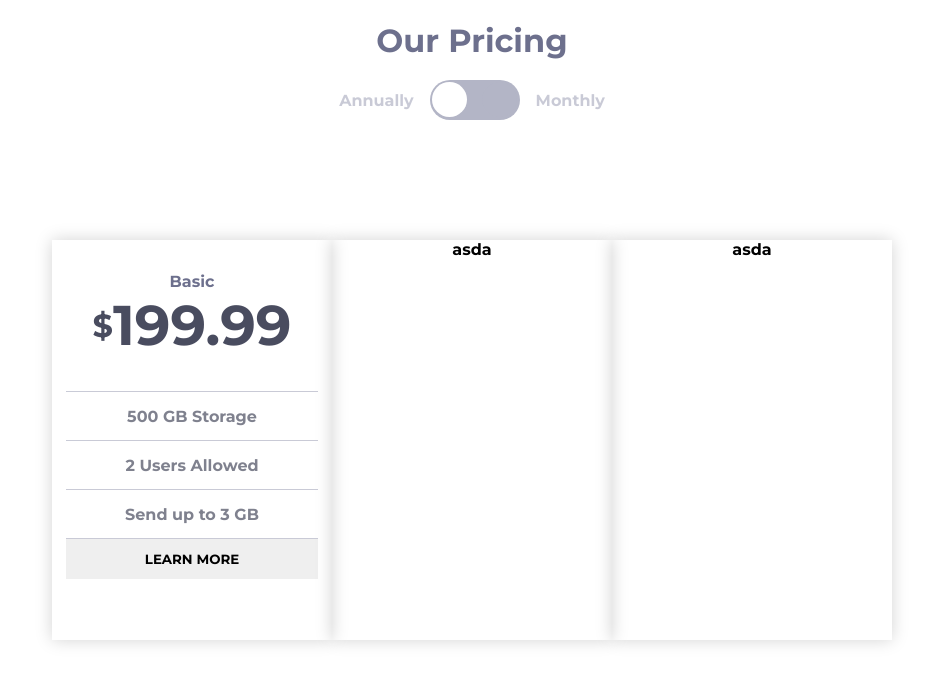
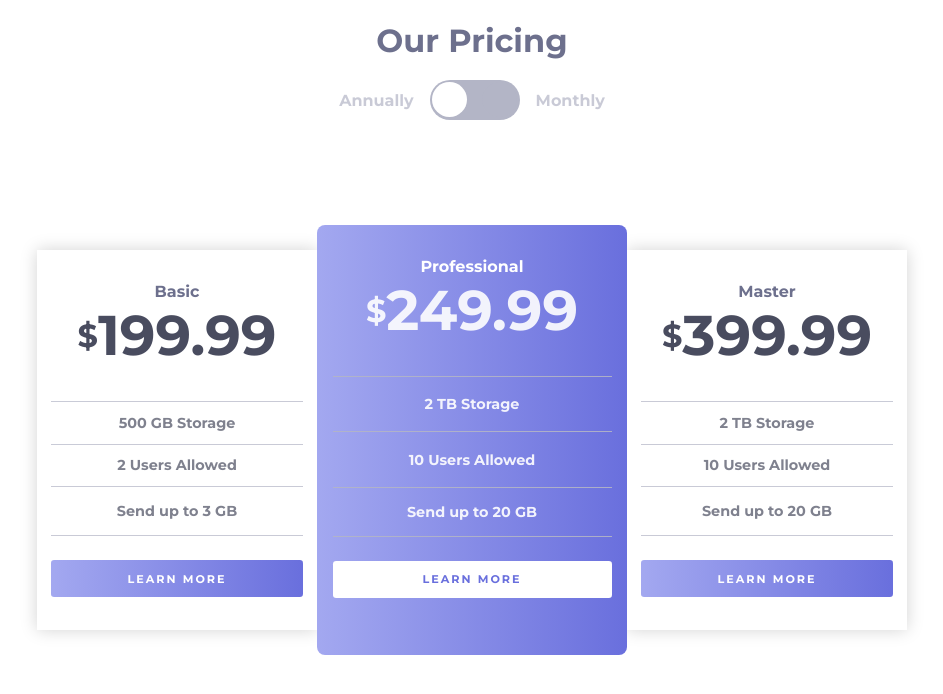
Before and after one commit to Otavin23/Pricing-component-with-toggle, a React (Vite) app: page / in a window 1280 px wide. Shown: the top 694 px of the page, without its empty margins (168-1111 px from the left). Built offline with nearby package versions, Linux system fonts and the light colour scheme.

Commit message:
cardsLogica

```diff
--- a/src/pages/Home/index.tsx
+++ b/src/pages/Home/index.tsx
@@ -23,7 +23,7 @@ const Home = () => {
             <S.cardsContainer>
               <h2>Basic</h2>
               <span>
-                <p id="minus">$</p>
+                <p className="minus">$</p>
                 <p>199.99</p>
               </span>
 
@@ -34,11 +34,48 @@ const Home = () => {
                   <li id="end">Send up to 3 GB</li>
                 </ul>
               </S.navList>
+
               <button>LEARN MORE</button>
             </S.cardsContainer>
           </S.sectionCards>
-          <S.sectionCards>asda</S.sectionCards>
-          <S.sectionCards>asda</S.sectionCards>
+
+          <S.cardProfessional>
+            <S.cardProfessionalContainer>
+              <h2>Professional</h2>
+              <span>
+                <p className="minus">$</p>
+                <p>249.99</p>
+              </span>
+              <S.NavListProfessional>
+                <ul>
+                  <li>2 TB Storage</li>
+                  <li>10 Users Allowed</li>
+                  <li id="end">Send up to 20 GB</li>
+                </ul>
+              </S.NavListProfessional>
+              <button>learn more</button>
+            </S.cardProfessionalContainer>
+          </S.cardProfessional>
+
+          <S.sectionCards>
+            <S.cardsContainer>
+              <h2>Master</h2>
+              <span>
+                <p className="minus">$</p>
+                <p>399.99</p>
+              </span>
+
+              <S.navList>
+                <ul>
+                  <li>2 TB Storage</li>
+                  <li>10 Users Allowed</li>
+                  <li id="end">Send up to 20 GB</li>
+                </ul>
+              </S.navList>
+
+              <button>LEARN MORE</button>
+            </S.cardsContainer>
+          </S.sectionCards>
         </S.sectionCard>
       </S.mainContainer>
     </S.mainB>
--- a/src/pages/Home/style.ts
+++ b/src/pages/Home/style.ts
@@ -88,7 +88,7 @@ export const sectionCard = styled.section`
 `;
 export const sectionCards = styled.div`
   width: 280px;
-  height: 400px;
+  height: 380px;
   box-shadow: 0 0 1rem #d3d3d3;
   display: flex;
   justify-content: center;
@@ -107,9 +107,86 @@ export const cardsContainer = styled.div`
   span {
     color: hsl(232, 13%, 33%);
     display: flex;
+    align-items: center;
+    .minus {
+      font-size: 2rem;
+    }
+    p {
+      font-size: 3.5rem;
+    }
+  }
+  button {
+    border: none;
+    cursor: pointer;
+    width: 100%;
+    height: 2.3rem;
+    margin-top: 1.5rem;
+    background-image: linear-gradient(
+      to right,
+      hsl(236, 72%, 79%),
+      hsl(237, 63%, 64%)
+    );
+    color: white;
+    letter-spacing: 2px;
+    font-size: 0.7rem;
+    border-radius: 0.2rem;
+  }
+`;
+export const navList = styled.nav`
+  width: 100%;
+  margin-top: 2rem;
+  ul {
+    list-style: none;
+  }
+  li {
+    padding: 1.3rem;
+    border-top: 1px solid hsl(234, 14%, 74%);
+    opacity: 0.7;
+    display: flex;
+    justify-content: center;
+    align-items: center;
+    flex-direction: column;
+    max-width: 330px;
+    color: hsl(232, 13%, 33%);
+    height: 2rem;
+    font-size: 0.9rem;
+  }
+  #end {
+    border-bottom: 1px solid hsl(234, 14%, 74%);
+    padding: 1.5rem;
+  }
+`;
+export const cardProfessional = styled.div`
+  width: 310px;
+  height: 430px;
+  z-index: 2;
+  border-radius: 0.5rem;
+  display: flex;
+  justify-content: center;
+  align-items: center;
+  background-image: linear-gradient(
+    to right,
+    hsl(236, 72%, 79%),
+    hsl(237, 63%, 64%)
+  );
+`;
+export const cardProfessionalContainer = styled.div`
+  width: 90%;
+  height: 100%;
+  display: flex;
+  align-items: center;
+  flex-direction: column;
+  h2 {
+    color: white;
+    font-size: 16px;
+    margin-top: 2rem;
+  }
+  span {
+    color: white;
     display: flex;
     align-items: center;
-    #minus {
+    opacity: 0.9;
+    .minus {
       font-size: 2rem;
     }
     p {
@@ -119,27 +196,35 @@ export const cardsContainer = styled.div`
   button {
     border: none;
     width: 100%;
-    height: 2.5rem;
+    height: 2.3rem;
+    margin-top: 1.5rem;
+    background: white;
+    color: hsl(237, 63%, 64%);
+    letter-spacing: 2px;
+    font-size: 0.7rem;
+    border-radius: 0.2rem;
+    text-transform: uppercase;
+    cursor: pointer;
   }
 `;
-export const navList = styled.nav`
+export const NavListProfessional = styled.nav`
   width: 100%;
   margin-top: 2rem;
   ul {
     list-style: none;
   }
   li {
-    padding: 1.5rem;
-
+    padding: 1.7rem;
     border-top: 1px solid hsl(234, 14%, 74%);
-    opacity: 0.7;
+    opacity: 0.9;
     display: flex;
     justify-content: center;
     align-items: center;
     flex-direction: column;
     max-width: 330px;
-    color: hsl(232, 13%, 33%);
+    color: white;
     height: 2rem;
+    font-size: 0.9rem;
   }
   #end {
     border-bottom: 1px solid hsl(234, 14%, 74%);
```
Also changed, not shown: 1 other file (tests, documents, lock files or other folders).
